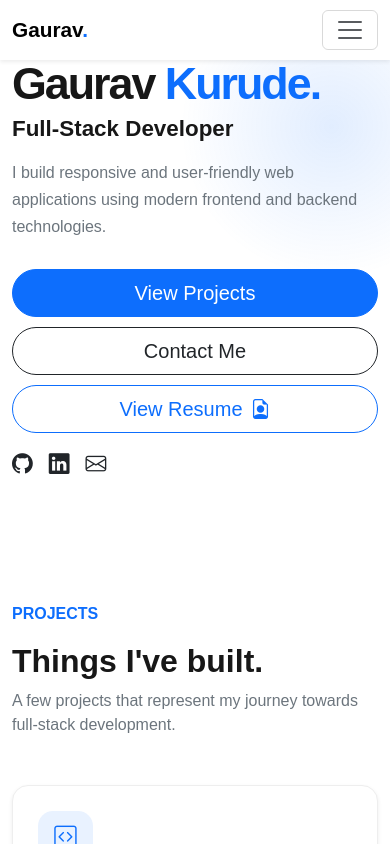
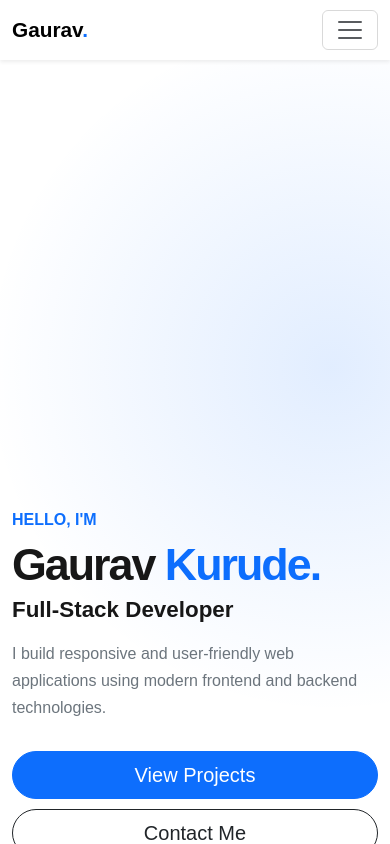
Before and after one commit to Gaurav-Kurude/Gaurav-Kurude, a React (Vite) app: page / in a window 390 px wide. Shown: the top 844 px of the page. Built offline with nearby package versions, Linux system fonts and the light colour scheme.

Commit message:
gaurav-portfolio

```diff
--- a/src/App.css
+++ b/src/App.css
@@ -314,3 +314,9 @@ body {
     min-height: 44vh !important;
   }
 }
+
+@media (max-width: 576px){
+  .hero-section .min-vh-100 {
+    min-height: 174vh !important;
+  }
+}
```
